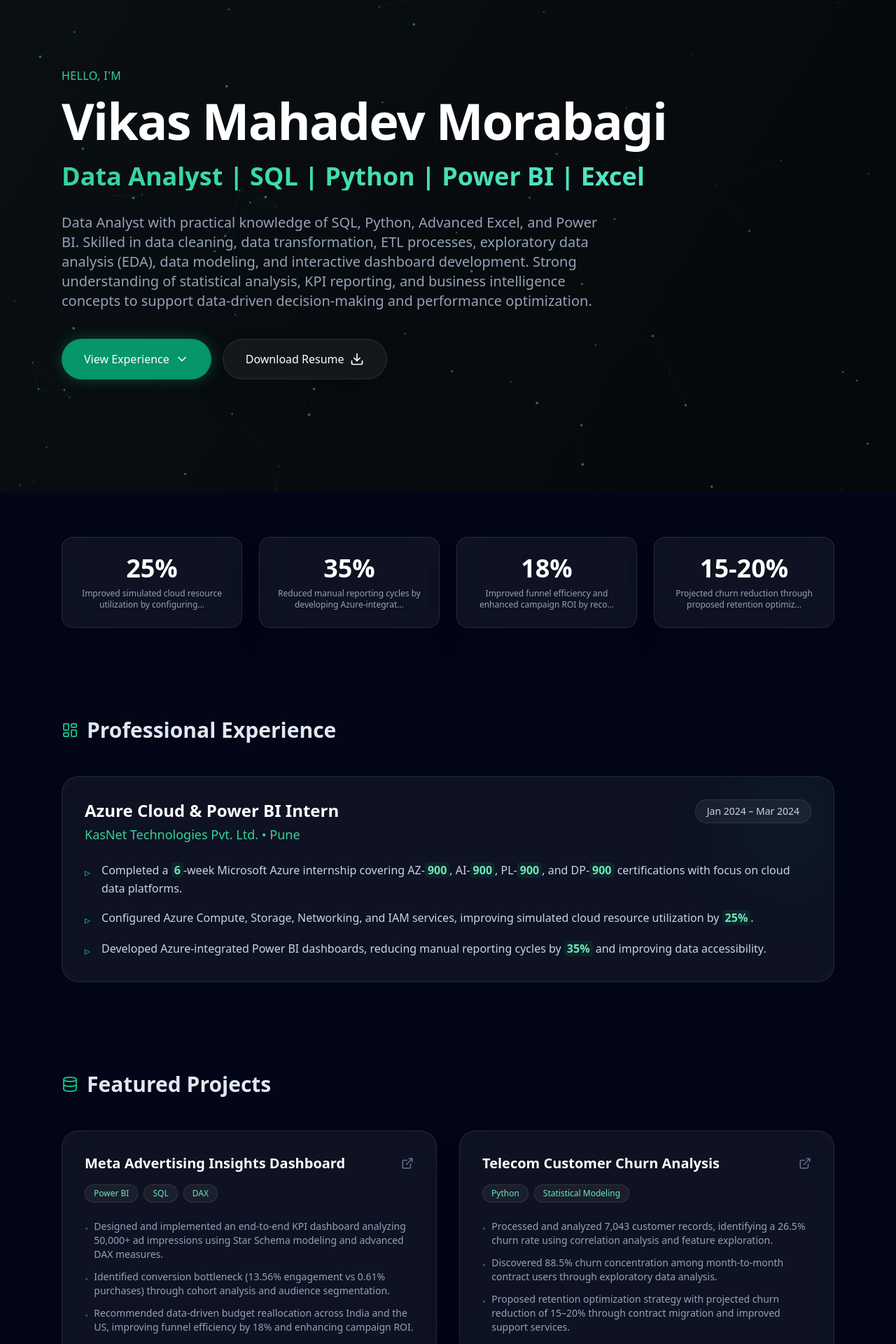
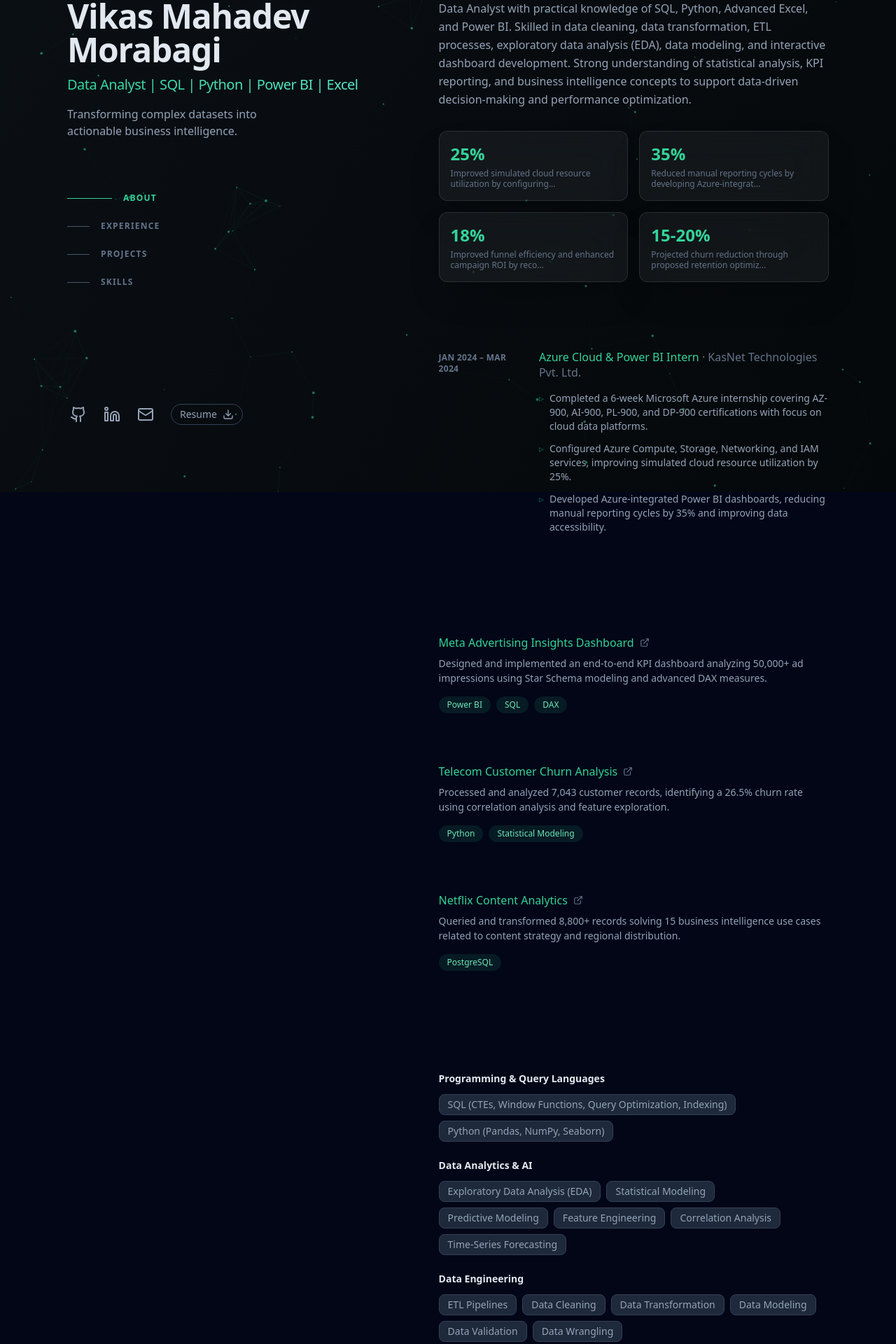
Before and after one commit to VikasMorabagi01/vikas-portfolio, a Next.js app: page / in a window 1280 px wide. Shown: the part 97-2017 px from the top of the page at 70% size. Built offline with nearby package versions, Linux system fonts and the light colour scheme.

Commit message:
Changed theme to Emerald and Teal

```diff
--- a/app/page.tsx
+++ b/app/page.tsx
@@ -1,16 +1,35 @@
 "use client";
 import React, { useState, useEffect } from "react";
 import { motion, AnimatePresence } from "framer-motion";
-import { Download, ChevronDown, Database, LayoutDashboard, BrainCircuit, ExternalLink, Code } from "lucide-react";
+import { Download, ExternalLink, Github, Linkedin, Mail } from "lucide-react";
 import AnimatedBackground from "../components/AnimatedBackground";
 import { data } from "../data/resume";
 
 export default function Portfolio() {
   const [loading, setLoading] = useState(true);
+  const [activeSection, setActiveSection] = useState("about");
 
+  // Splash Screen Timer
   useEffect(() => {
     const timer = setTimeout(() => setLoading(false), 1500);
     return () => clearTimeout(timer);
+  }, []);
+
+  // Scroll Spy Logic for Desktop Navigation
+  useEffect(() => {
+    const handleScroll = () => {
+      const sections = ["about", "experience", "projects", "skills"];
+      const scrollPosition = window.scrollY + 100;
+
+      for (const section of sections) {
+        const element = document.getElementById(section);
+        if (element && scrollPosition >= element.offsetTop && scrollPosition < element.offsetTop + element.offsetHeight) {
+          setActiveSection(section);
+        }
+      }
+    };
+    window.addEventListener("scroll", handleScroll);
+    return () => window.removeEventListener("scroll", handleScroll);
   }, []);
 
   return (
@@ -44,142 +63,168 @@ export default function Portfolio() {
       </AnimatePresence>
 
       {!loading && (
-        <main className="relative z-10 w-full max-w-6xl mx-auto px-6 py-12 md:py-24 flex flex-col gap-32">
+        <div className="mx-auto min-h-screen max-w-screen-xl px-6 py-12 md:px-12 md:py-20 lg:px-24 lg:py-0">
+          <div className="lg:flex lg:justify-between lg:gap-4">
 
-          <section className="min-h-[80vh] flex flex-col justify-center">
-            <motion.div
-              initial={{ y: 20, opacity: 0 }}
-              animate={{ y: 0, opacity: 1 }}
+            {/* LEFT SIDE: Sticky Sidebar (Header, Nav, Socials) */}
+            <header className="lg:sticky lg:top-0 lg:flex lg:max-h-screen lg:w-[48%] lg:flex-col lg:justify-between lg:py-24">
+              <div>
+                <motion.h1
+                  initial={{ opacity: 0, y: -20 }}
+                  animate={{ opacity: 1, y: 0 }}
+                  className="text-4xl font-bold tracking-tight text-slate-200 sm:text-5xl"
+                >
+                  {data.basics.name}
+                </motion.h1>
+                <motion.h2
+                  initial={{ opacity: 0, y: -20 }}
+                  animate={{ opacity: 1, y: 0 }}
+                  transition={{ delay: 0.1 }}
+                  className="mt-3 text-lg font-medium tracking-tight text-transparent bg-clip-text bg-gradient-to-r from-emerald-400 to-teal-300 sm:text-xl"
+                >
+                  {data.basics.title}
+                </motion.h2>
+                <motion.p
+                  initial={{ opacity: 0 }}
+                  animate={{ opacity: 1 }}
                   transition={{ delay: 0.2 }}
+                  className="mt-4 max-w-xs leading-normal text-slate-400"
                 >
-              <h2 className="text-emerald-400 font-medium tracking-wide mb-4">HELLO, I'M</h2>
-              <h1 className="text-5xl md:text-7xl font-bold mb-6 tracking-tight text-white">
-                {data.basics.name}
-              </h1>
-              <h3 className="text-2xl md:text-4xl font-semibold mb-8 text-gradient">
-                {data.basics.title}
-              </h3>
-              <p className="text-lg md:text-xl text-slate-400 max-w-3xl leading-relaxed mb-10">
-                {data.basics.summary}
-              </p>
+                  Transforming complex datasets into actionable business intelligence.
+                </motion.p>
 
-              <div className="flex flex-wrap gap-4">
-                <a href="#experience" className="px-8 py-4 bg-emerald-600 hover:bg-emerald-500 text-white font-medium rounded-full transition-all shadow-[0_0_20px_rgba(16,185,129,0.3)] hover:shadow-[0_0_30px_rgba(16,185,129,0.5)] flex items-center gap-2">
-                  View Experience <ChevronDown size={20} />
+                {/* Desktop Navigation */}
+                <nav className="nav hidden lg:block mt-16">
+                  <ul className="mt-8 w-max">
+                    {["about", "experience", "projects", "skills"].map((item) => (
+                      <li key={item}>
+                        <a
+                          href={`#${item}`}
+                          className={`group flex items-center py-3 ${activeSection === item ? "text-emerald-400" : "text-slate-500 hover:text-slate-200"} transition-all`}
+                        >
+                          <span className={`mr-4 h-px transition-all bg-emerald-400 group-hover:w-16 group-hover:bg-slate-200 ${activeSection === item ? "w-16" : "w-8 bg-slate-600"}`}></span>
+                          <span className="text-xs font-bold uppercase tracking-widest">{item}</span>
                         </a>
-                <button onClick={() => window.print()} className="px-8 py-4 glass-panel hover:bg-white/10 text-white font-medium rounded-full transition-all flex items-center gap-2">
-                  Download Resume <Download size={20} />
-                </button>
-              </div>
-            </motion.div>
-          </section>
-
-          <section className="grid grid-cols-2 md:grid-cols-4 gap-6">
-            {data.achievements.slice(0, 4).map((ach, i) => (
-              <motion.div
-                key={i}
-                initial={{ opacity: 0, y: 20 }}
-                whileInView={{ opacity: 1, y: 0 }}
-                viewport={{ once: true }}
-                transition={{ delay: i * 0.1 }}
-                className="glass-panel p-6 rounded-2xl flex flex-col items-center text-center group hover:border-emerald-500/50 transition-colors"
-              >
-                <span className="text-3xl md:text-4xl font-bold text-white mb-2 group-hover:text-emerald-400 transition-colors">{ach.metric}</span>
-                <span className="text-xs text-slate-400">{ach.context.substring(0, 60)}...</span>
-              </motion.div>
-            ))}
-          </section>
-
-          <section id="experience" className="scroll-mt-24">
-            <h2 className="text-3xl font-bold mb-12 flex items-center gap-3">
-              <LayoutDashboard className="text-emerald-500" /> Professional Experience
-            </h2>
-            <div className="space-y-8">
-              {data.experience.map((exp, i) => (
-                <motion.div
-                  key={i}
-                  initial={{ opacity: 0, x: -20 }}
-                  whileInView={{ opacity: 1, x: 0 }}
-                  viewport={{ once: true }}
-                  className="glass-panel rounded-3xl p-8 relative overflow-hidden"
-                >
-                  <div className="absolute top-0 right-0 w-32 h-32 bg-emerald-500/10 blur-3xl rounded-full" />
-                  <div className="flex flex-col md:flex-row justify-between items-start mb-6">
-                    <div>
-                      <h3 className="text-2xl font-bold text-white mb-1">{exp.role}</h3>
-                      <p className="text-lg text-emerald-400">{exp.company} • {exp.location}</p>
-                    </div>
-                    <span className="px-4 py-1.5 mt-4 md:mt-0 rounded-full bg-white/5 border border-white/10 text-sm font-medium text-slate-300">
-                      {exp.dates}
-                    </span>
-                  </div>
-                  <ul className="space-y-4">
-                    {exp.bullets.map((bullet, j) => (
-                      <li key={j} className="flex gap-4 text-slate-300">
-                        <span className="text-emerald-500 mt-1">▹</span>
-                        <span className="leading-relaxed">
-                          {bullet.split(/(\d+(?:\.\d+)?%|\d+(?:,\d+)?\+?)/g).map((part, k) =>
-                            /(\d+(?:\.\d+)?%|\d+(?:,\d+)?\+?)/.test(part) ?
-                            <span key={k} className="text-emerald-300 font-bold bg-emerald-500/10 px-1 rounded">{part}</span> : part
-                          )}
-                        </span>
                       </li>
                     ))}
                   </ul>
-                </motion.div>
+                </nav>
+              </div>
+
+              {/* Contact & Social Links (Bottom Left) */}
+              <motion.ul
+                initial={{ opacity: 0 }}
+                animate={{ opacity: 1 }}
+                transition={{ delay: 0.4 }}
+                className="ml-1 mt-8 flex items-center gap-6 text-slate-400"
+              >
+                <li>
+                  <a href={`https://${data.basics.links.find(l => l.name === 'GitHub')?.url}`} target="_blank" rel="noreferrer" className="block hover:text-emerald-400 transition-colors">
+                    <Github className="h-6 w-6" />
+                  </a>
+                </li>
+                <li>
+                  <a href={`https://${data.basics.links.find(l => l.name === 'LinkedIn')?.url}`} target="_blank" rel="noreferrer" className="block hover:text-emerald-400 transition-colors">
+                    <Linkedin className="h-6 w-6" />
+                  </a>
+                </li>
+                <li>
+                  <a href={`mailto:${data.basics.email}`} className="block hover:text-emerald-400 transition-colors">
+                    <Mail className="h-6 w-6" />
+                  </a>
+                </li>
+                <li>
+                  <button onClick={() => window.print()} className="flex items-center gap-2 text-sm font-medium hover:text-emerald-400 transition-colors px-3 py-1 rounded-full border border-slate-700 hover:border-emerald-500/50">
+                    Resume <Download className="h-4 w-4" />
+                  </button>
+                </li>
+              </motion.ul>
+            </header>
+
+            {/* RIGHT SIDE: Scrolling Content */}
+            <main id="content" className="pt-24 lg:w-[52%] lg:py-24 flex flex-col gap-24">
+
+              {/* ABOUT SECTION */}
+              <section id="about" className="scroll-mt-16 lg:scroll-mt-24 text-slate-400 leading-relaxed">
+                <p className="mb-4">{data.basics.summary}</p>
+                <div className="grid grid-cols-2 gap-4 mt-8">
+                  {data.achievements.slice(0, 4).map((ach, i) => (
+                    <div key={i} className="glass-panel p-4 rounded-xl flex flex-col">
+                      <span className="text-2xl font-bold text-emerald-400 mb-1">{ach.metric}</span>
+                      <span className="text-xs text-slate-500 leading-tight">{ach.context.substring(0, 60)}...</span>
+                    </div>
                   ))}
                 </div>
               </section>
 
-          <section id="projects" className="scroll-mt-24">
-            <h2 className="text-3xl font-bold mb-12 flex items-center gap-3">
-              <Database className="text-emerald-500" /> Featured Projects
-            </h2>
-            <div className="grid md:grid-cols-2 gap-8">
-              {data.projects.map((proj, i) => (
-                <motion.div
-                  key={i}
-                  initial={{ opacity: 0, y: 20 }}
-                  whileInView={{ opacity: 1, y: 0 }}
-                  viewport={{ once: true }}
-                  whileHover={{ y: -5 }}
-                  className="glass-panel rounded-3xl p-8 flex flex-col h-full"
-                >
-                  <h3 className="text-xl font-bold text-white mb-4 flex items-center justify-between">
-                    {proj.title}
-                    <ExternalLink size={18} className="text-slate-500" />
+              {/* EXPERIENCE SECTION */}
+              <section id="experience" className="scroll-mt-16 lg:scroll-mt-24">
+                <ol className="group/list">
+                  {data.experience.map((exp, i) => (
+                    <li key={i} className="mb-12 transition-all hover:!opacity-100 group-hover/list:opacity-50">
+                      <div className="group relative grid pb-1 transition-all sm:grid-cols-8 sm:gap-8 md:gap-4 lg:hover:!opacity-100 lg:hover:shadow-[inset_0_1px_0_0_rgba(148,163,184,0.1)] lg:hover:drop-shadow-lg lg:hover:bg-slate-800/50 lg:p-6 lg:-m-6 lg:rounded-2xl">
+                        <header className="z-10 mb-2 mt-1 text-xs font-semibold uppercase tracking-wide text-slate-500 sm:col-span-2">
+                          {exp.dates}
+                        </header>
+                        <div className="z-10 sm:col-span-6">
+                          <h3 className="font-medium leading-snug text-slate-200">
+                            <div>
+                              <span className="text-emerald-400">{exp.role}</span>
+                              <span className="text-slate-500"> · {exp.company}</span>
+                            </div>
                           </h3>
-                  <div className="flex flex-wrap gap-2 mb-6">
-                    {proj.stack.map(tech => (
-                      <span key={tech} className="text-xs px-3 py-1 bg-white/5 border border-white/10 rounded-full text-emerald-300">
-                        {tech}
-                      </span>
-                    ))}
-                  </div>
-                  <ul className="space-y-3 flex-grow">
-                    {proj.bullets.map((bullet, j) => (
-                      <li key={j} className="text-sm text-slate-400 flex gap-2">
-                        <span className="text-emerald-500/50 mt-1">•</span>
+                          <ul className="mt-4 text-sm text-slate-400 space-y-3">
+                            {exp.bullets.map((bullet, j) => (
+                              <li key={j} className="flex gap-2">
+                                <span className="text-emerald-500/50">▹</span>
                                 <span>{bullet}</span>
                               </li>
                             ))}
                           </ul>
-                </motion.div>
+                        </div>
+                      </div>
+                    </li>
+                  ))}
+                </ol>
+              </section>
+
+              {/* PROJECTS SECTION */}
+              <section id="projects" className="scroll-mt-16 lg:scroll-mt-24">
+                <ol className="group/list">
+                  {data.projects.map((proj, i) => (
+                    <li key={i} className="mb-12 transition-all hover:!opacity-100 group-hover/list:opacity-50">
+                      <div className="group relative grid pb-1 transition-all sm:grid-cols-8 sm:gap-8 md:gap-4 lg:hover:!opacity-100 lg:hover:shadow-[inset_0_1px_0_0_rgba(148,163,184,0.1)] lg:hover:drop-shadow-lg lg:hover:bg-slate-800/50 lg:p-6 lg:-m-6 lg:rounded-2xl">
+                        <div className="z-10 sm:col-span-8">
+                          <h3 className="font-medium leading-snug text-slate-200 mb-2 flex items-center gap-2">
+                            <span className="text-emerald-400">{proj.title}</span>
+                            <ExternalLink size={14} className="text-slate-500" />
+                          </h3>
+                          <p className="mt-2 text-sm text-slate-400 leading-normal">
+                            {proj.bullets[0]}
+                          </p>
+                          <div className="mt-4 flex flex-wrap gap-2">
+                            {proj.stack.map((tech) => (
+                              <div key={tech} className="flex items-center rounded-full bg-emerald-400/10 px-3 py-1 text-xs font-medium text-emerald-300">
+                                {tech}
+                              </div>
                             ))}
                           </div>
+                        </div>
+                      </div>
+                    </li>
+                  ))}
+                </ol>
               </section>
 
-          <section>
-            <h2 className="text-3xl font-bold mb-12 flex items-center gap-3">
-              <Code className="text-emerald-500" /> Technical Arsenal
-            </h2>
-            <div className="grid md:grid-cols-2 gap-6">
+              {/* SKILLS SECTION */}
+              <section id="skills" className="scroll-mt-16 lg:scroll-mt-24 mb-24">
+                <div className="grid gap-6">
                   {data.skills.map((skillGrp, i) => (
-                <div key={i} className="glass-panel rounded-2xl p-6">
-                  <h4 className="text-emerald-400 font-semibold mb-4 text-sm uppercase tracking-wider">{skillGrp.category}</h4>
+                    <div key={i}>
+                      <h4 className="text-slate-200 font-semibold mb-3 text-sm">{skillGrp.category}</h4>
                       <div className="flex flex-wrap gap-2">
                         {skillGrp.items.map((item, j) => (
-                      <span key={j} className="px-3 py-1.5 bg-white/5 hover:bg-white/10 transition-colors border border-white/5 rounded-lg text-sm text-slate-200">
+                          <span key={j} className="px-3 py-1 bg-slate-800 border border-slate-700 rounded-lg text-sm text-slate-400 hover:text-emerald-300 hover:border-emerald-500/30 transition-colors">
                             {item}
                           </span>
                         ))}
@@ -189,51 +234,9 @@ export default function Portfolio() {
                 </div>
               </section>
 
-          <section className="grid md:grid-cols-2 gap-12 pb-24">
-            <div>
-              <h2 className="text-2xl font-bold mb-8 flex items-center gap-3">
-                <BrainCircuit className="text-emerald-500" /> Education
-              </h2>
-              <div className="space-y-6 border-l border-white/10 ml-3 pl-6">
-                {data.education.map((edu, i) => (
-                  <div key={i} className="relative">
-                    <div className="absolute -left-[31px] top-1.5 w-3 h-3 bg-emerald-500 rounded-full shadow-[0_0_10px_#10b981]" />
-                    <h4 className="text-lg font-bold text-white">{edu.degree}</h4>
-                    <p className="text-slate-400 text-sm my-1">{edu.institution}</p>
-                    <div className="flex gap-4 text-xs font-medium text-emerald-400">
-                      {edu.dates && <span>{edu.dates}</span>}
-                      <span>{edu.details}</span>
+            </main>
           </div>
         </div>
-                ))}
-              </div>
-            </div>
-
-            <div>
-              <h2 className="text-2xl font-bold mb-8">Certifications</h2>
-              <ul className="space-y-4">
-                {data.certifications.map((cert, i) => (
-                  <li key={i} className="glass-panel p-4 rounded-xl text-sm text-slate-300 flex items-start gap-3">
-                    <div className="w-2 h-2 mt-1.5 bg-emerald-400 rounded-full" />
-                    {cert}
-                  </li>
-                ))}
-              </ul>
-
-              <div className="mt-12 flex flex-col gap-2 text-sm text-slate-500 border-t border-white/10 pt-8">
-                <p>📞 {data.basics.phone} | ✉️ {data.basics.email}</p>
-                <div className="flex gap-4">
-                  {data.basics.links.map(link => (
-                    <a key={link.name} href={`https://${link.url}`} target="_blank" rel="noreferrer" className="hover:text-emerald-400 transition-colors">
-                      {link.name}
-                    </a>
-                  ))}
-                </div>
-              </div>
-            </div>
-          </section>
-
-        </main>
       )}
     </>
   );
```
Lines whose indentation alone changed are shown as unchanged.
